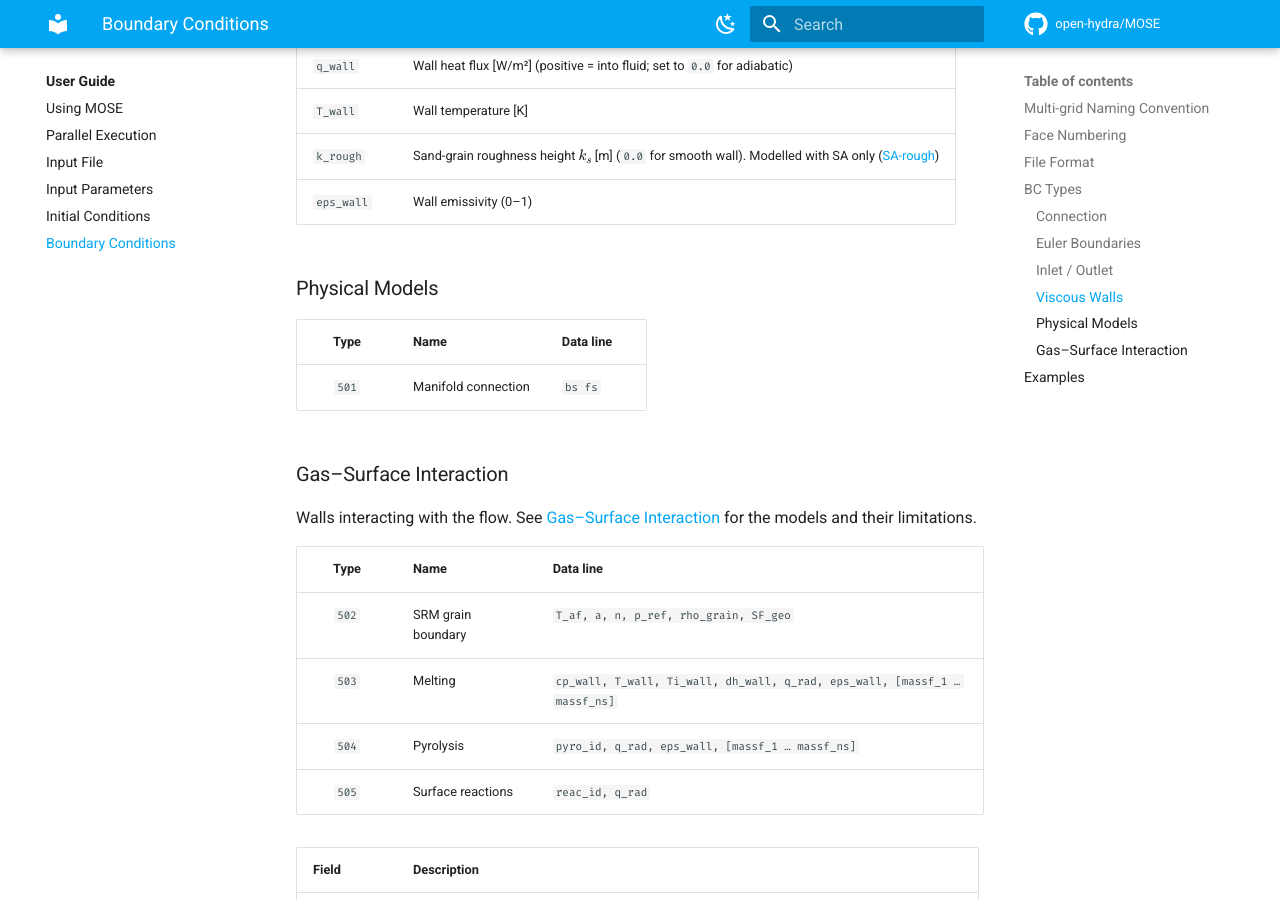
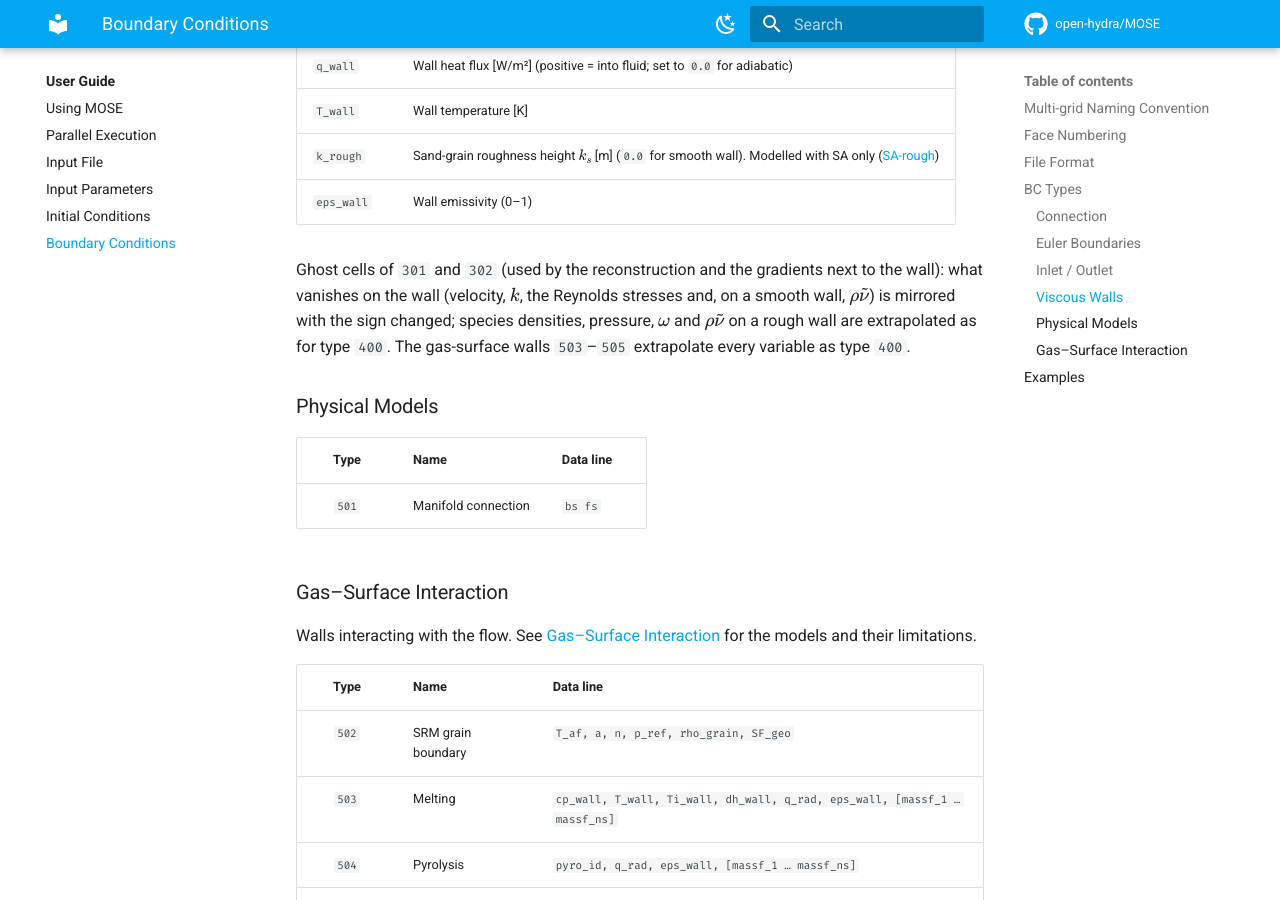
Before and after one commit to open-hydra/MOSE, an MkDocs documentation site: the page built from docs/user/boundary-conditions.md, in a window 1280 px wide and 900 px high, scrolled down 4551 px. Built offline with MkDocs 1.6.1 and Material for MkDocs 9.7.7, drawn with Linux system fonts in a browser that asks for light colours; comment, search, counter and statistics services are not loaded.

Commit message:
Wall ghosts: set in Fill_Ghost_Cell, before the fluxes
Fill_Ghost_Cell had no case for the wall faces, so 301/302 (and the GSI
walls 503-505) fell to the case default, the quadratic extrapolation
3q1 - 3q2 + q3, for every variable. The physical wall ghost (velocity
reflected, species and p copied) was set only after the fluxes, by
Ghost_Wall_Extrapolation for the RANS sources, so every convective and
diffusive flux next to a wall saw the quadratic ghost. In the coarse-level
start of the RL36 aerospike the ghost density at the nozzle lip fell to
zero; T = p/(rho R) of the ghost entered the tangential temperature
gradient of the corner cells and crashed the run (iteration 1446,
p 9.5 MPa in one cell). On converged fields the quadratic velocity ghost
was -0.3 to -0.7 times the wall cell instead of -1 (linear profile at
y+ < 1), with outliers from -5 to +1.8.

301/302 now get Ghost_Wall: what vanishes on the wall is mirrored with
the sign changed on both ghost layers (velocity, k, the Reynolds
stresses, and rho*nu_tilde on a smooth wall, as the wall BC sets the
RANS ghost); the rest (species, p, omega, rho*nu_tilde on a rough wall)
uses the limited linear extrapolation of type 400, which keeps the
temperature gradient of a non-adiabatic wall and stays positive. The
GSI walls 503-505 (blowing) use the limited extrapolation for every
variable. Ghost_Wall_Extrapolation is unchanged, so the RANS sources see
the same ghosts as before.

Checked: the RL36 lip case (coarse level, cfl 0.1, vnn 0.1, ramp 5000)
runs 5000 iterations (crash at 1446 without); from a converged RL36 field
thrust, Isp and mass flow are unchanged, spike friction -0.012 N
(-0.0009 %), nozzle friction -0.006 %; flat plates (laminar with its
design viscosity, SA, SST, Wilcox 2006) change the wall shear by less
than 0.004 % and keep their verify.py results; CTest 15/15.

Co-Authored-By: Claude Opus 5.5 <noreply@anthropic.com>

```diff
--- a/docs/user/boundary-conditions.md
+++ b/docs/user/boundary-conditions.md
@@ -137,6 +137,12 @@ density, the pressure or a RANS variable would leave [1/2, 2] times its boundary
 | `k_rough` | Sand-grain roughness height $k_s$ [m] (`0.0` for smooth wall). Modelled with SA only ([SA-rough](../theory/turbulence.md#rough-walls-sa-rough)) |
 | `eps_wall` | Wall emissivity (0–1) |
 
+Ghost cells of `301` and `302` (used by the reconstruction and the gradients next to the wall):
+what vanishes on the wall (velocity, $k$, the Reynolds stresses and, on a smooth wall,
+$\rho\tilde\nu$) is mirrored with the sign changed; species densities, pressure, $\omega$ and
+$\rho\tilde\nu$ on a rough wall are extrapolated as for type `400`. The gas-surface walls
+`503`–`505` extrapolate every variable as type `400`.
+
 ### Physical Models
 
 | Type | Name | Data line |
```
Also changed, not shown: 1 other file.
